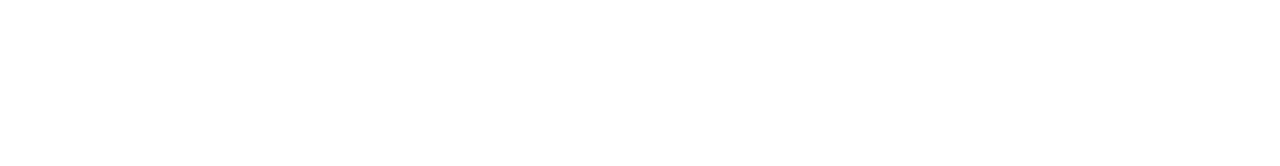
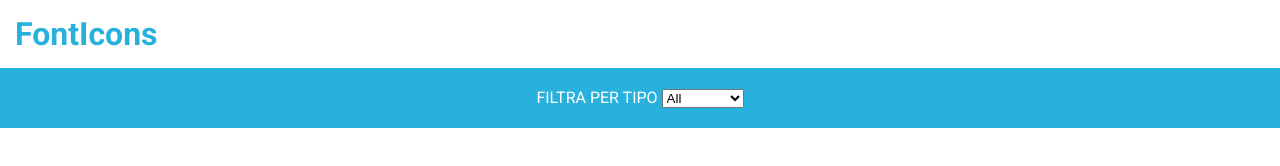
Before and after one commit to xgiuseppevetrano/js-es6-icons, a plain HTML site: page index.html in a window 1280 px wide. Drawn offline with Linux system fonts and the light colour scheme.

Commit message:
add first part html and css

```diff
--- a/index.html
+++ b/index.html
@@ -9,10 +9,29 @@
     <link rel="stylesheet" href="style.css">
     <!-- font awesome -->
     <link rel="stylesheet" href="https://cdnjs.cloudflare.com/ajax/libs/font-awesome/6.1.1/css/all.min.css" integrity="sha512-KfkfwYDsLkIlwQp6LFnl8zNdLGxu9YAA1QvwINks4PhcElQSvqcyVLLD9aMhXd13uQjoXtEKNosOWaZqXgel0g==" crossorigin="anonymous" referrerpolicy="no-referrer" />
-
+    <!-- google font -->
+    <link rel="preconnect" href="https://fonts.googleapis.com">
+    <link rel="preconnect" href="https://fonts.gstatic.com" crossorigin>
+    <link href="https://fonts.googleapis.com/css2?family=Roboto:wght@400;500;700&display=swap" rel="stylesheet">
 </head>
 <body>
+    <header>
+        <div class="header-top">
+            <h1>FontIcons</h1>
+        </div>
+        <div class="header-bottom">
+            <label for="typo">FILTRA PER TIPO</label>
+            <select name="typo" id="typo">
+            <option value="volvo">All</option>
+            <option value="saab">Animal</option>
+            <option value="mercedes">Vegetable</option>
+            <option value="audi">User</option>
+            </select>
+        </div>
+    </header>
+    <main>
 
+    </main>
     <!-- javascript -->
     <script src="data.js"></script>
 </body>
--- a/style.css
+++ b/style.css
@@ -0,0 +1,25 @@
+* {
+    margin: 0;
+    padding: 0;
+    box-sizing: border-box;
+}
+
+body {
+    font-family: 'Roboto', sans-serif;
+}
+
+.header-top h1 {
+    color: #29b1dd;
+    padding: 15px;
+}
+
+.header-bottom {
+    background-color: #29b1dd;
+    text-align: center;
+    padding: 20px;
+    color: white;
+}
+
+main {
+    background-color: #dddddd;
+}
```
